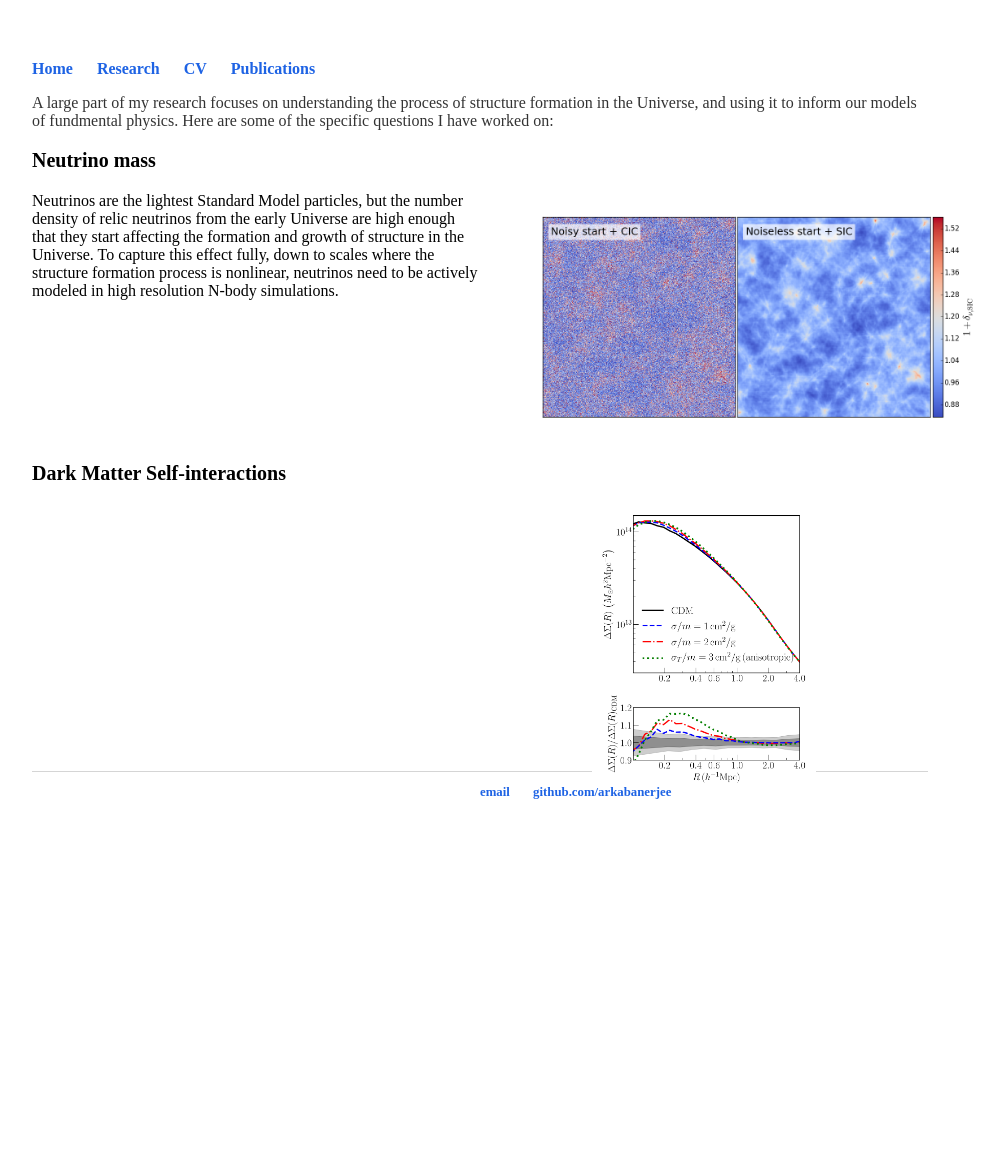
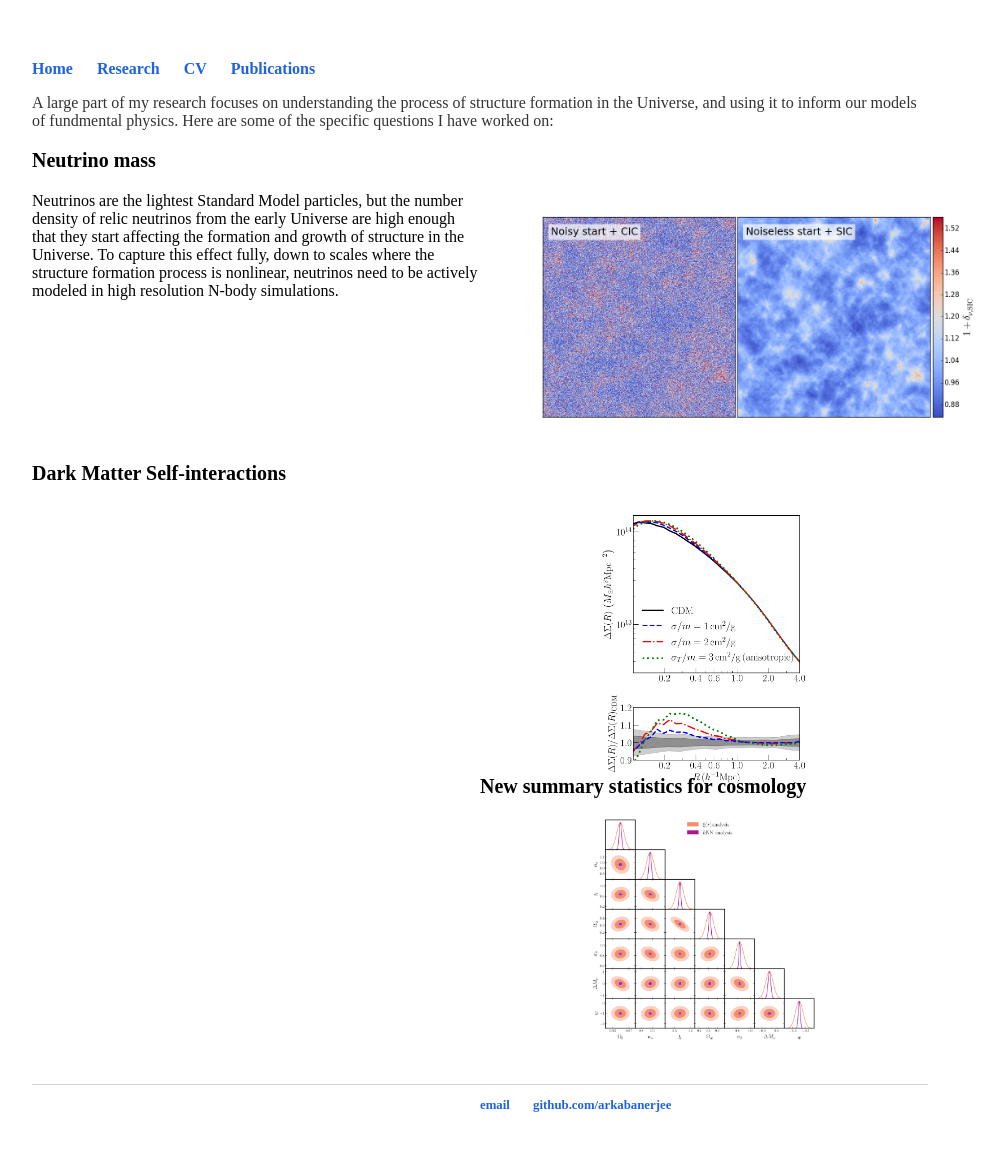
Before and after one commit to arkabanerjee/arkabanerjee.github.io, a Jekyll site: the page built from research/index.html, in a window 1280 px wide. Shown: the whole page, without its empty margins (160-1164 px from the left). Built offline with Jekyll 4.4.1, drawn with Linux system fonts in a browser that asks for light colours; before the commit the page ends 900 px from its top, so only the background shows below that.

Commit message:
Start Research

```diff
--- a/research/index.html
+++ b/research/index.html
@@ -23,6 +23,15 @@ title: Research
             <img src="forecast_y3_lsst.png"  class="center">
         </div>
     </div>
+    <div style="width: 100%;">
+        <h3>New summary statistics for cosmology</h3>
+        <div style="width: 50%; height: 300px; float: left;">
+
+        </div>
+        <div style="margin-left: 50%; height: 250px;">
+            <img src="halo_constraints.png"  class="center">
+        </div>
+    </div>
 </div><!-- /.blurb -->
 <div class="blurb">
 	<p></p>
```
Also changed, not shown: research/halo_constraints.png (added).
